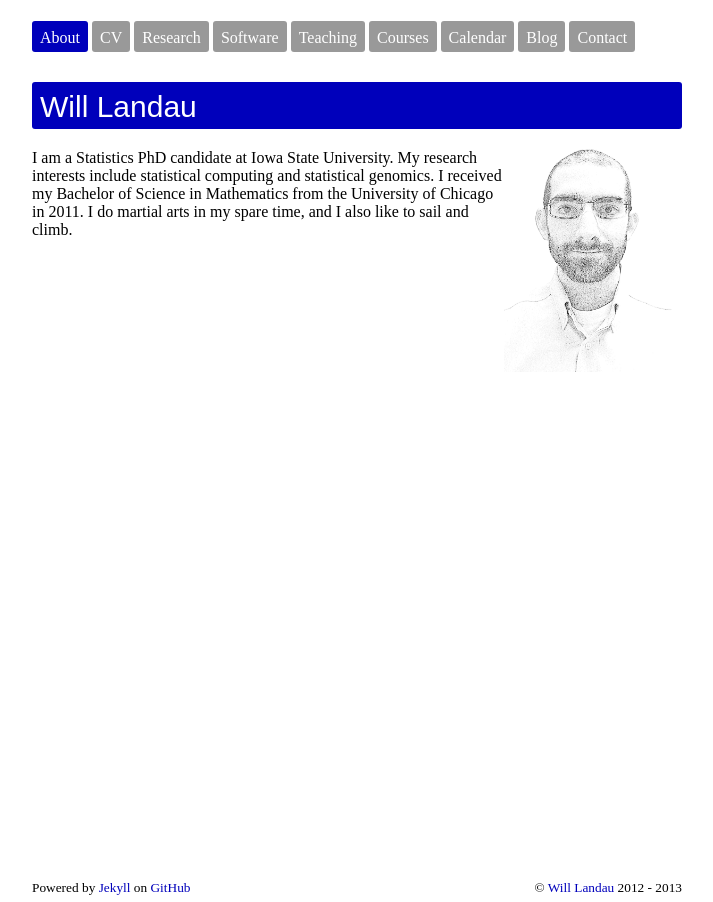
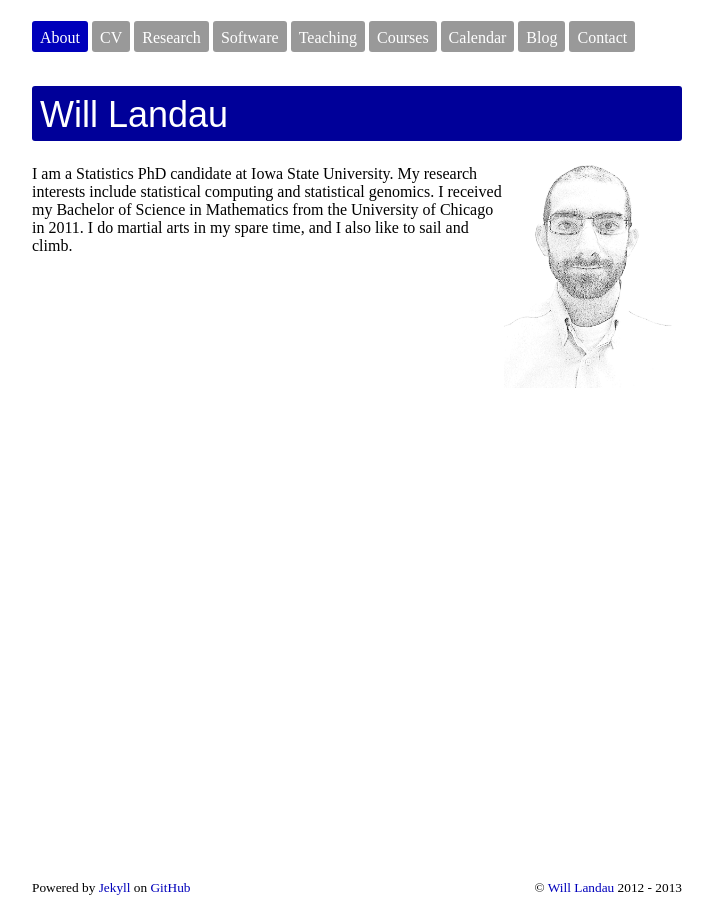
Before and after one commit to wlandau/wlandau.github.io, a Jekyll site: the page built from index.html, in a window 1280 px wide. Shown: the whole page, without its empty margins (303-1016 px from the left). Built offline with Jekyll 4.4.1, drawn with Linux system fonts in a browser that asks for light colours; nearby versions of some CDN libraries.

Commit message:
playing with headings

```diff
--- a/css/wml-custom.css
+++ b/css/wml-custom.css
@@ -15,24 +15,16 @@ h1, h2, h3, h4{
   color: white;
   border-radius: 3px;
   padding: 8px 8px 5px 8px;
+  background: #000099;
 }
 
 h1{
-  font-size: 30px;
-  background: #0000BB;
+  font-size: 36px;
+
 }
 
 h2{
-  font-size: 27px;
-  background: #000088;
-}
-
-h3{
-  background: #000066;
-}
-
-h3{
-  background: #000055;
+  font-size: 30px;
 }
 
 iframe.video{
```
